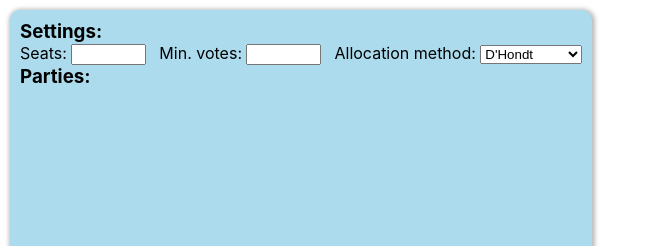
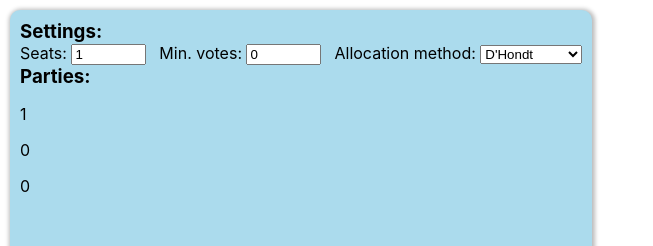
Before and after one commit to luke-r-p/election-tool, a React (Create React App) app: page / in a window 1280 px wide. Shown: the top 246 px of the page, without its empty margins (0-653 px from the left). Built offline with nearby package versions, Linux system fonts and the light colour scheme.

Commit message:
Expanded input settings implementation, onChange currently not working

```diff
--- a/src/App.js
+++ b/src/App.js
@@ -1,14 +1,21 @@
+import { useState } from 'react';
 import './App.css';
-import InputSettings from './InputSettings'
+import {InputSettings, InputSettingsValues} from './InputSettings'
 
 // main function
 function App() {
+  // contains data for the input settings
+  const [inputSettingsValues, setInputSettingsValues] = useState(new InputSettingsValues(1, 0, 0));
+
   return (
     <div className="App">
       <div className='groupInput'>
         <h3>Settings:</h3>
-        <InputSettings/>
+        <InputSettings setter={setInputSettingsValues}/>
         <h3>Parties:</h3>
+        <p>{inputSettingsValues.seats}</p>
+        <p>{inputSettingsValues.minVotes}</p>
+        <p>{inputSettingsValues.allocation}</p>
       </div>
       <div id='diagramDiv'></div>
     </div>
--- a/src/InputSettings.js
+++ b/src/InputSettings.js
@@ -1,17 +1,44 @@
 import './App.css';
 
-export default function InputSettings() {
+export function InputSettings(setter) {
+  // updates the settings values
+  function updateInputSettings() {
+    console.log("Called");
+
+    try {
+      // gets the values from the inputs
+      let s = parseInt(document.getElementById('totalSeats').value);
+      let m = parseInt(document.getElementById('minVotes').value);
+      let a = document.getElementById('allocation').value;
+
+      // updates state
+      setter(new InputSettingsValues(s, m, a));
+
+      console.log("Updated");
+    } catch {}
+  }
+
+  // returns the html inputs
   return (
     <div>
       <label htmlFor='totalSeats'>Seats: </label>
-      <input type='number' name='totalSeats' className='inputSettingsInput'/>
+      <input type='number' id='totalSeats' name='totalSeats' className='inputSettingsInput' min='1' defaultValue='1' onInput={updateInputSettings()}/>
       <label htmlFor='minVotes'>Min. votes: </label>
-      <input type='number' name='minVotes' className='inputSettingsInput'/>
+      <input type='number' id='minVotes' name='minVotes' className='inputSettingsInput' min='0' defaultValue='0' onInput={updateInputSettings()}/>
       <label htmlFor='allocation'>Allocation method: </label>
-      <select name='allocation'>
-        <option value='0'>D'Hondt</option>
-        <option value='1'>Sainte-Laguë</option>
+      <select id='allocation' name='allocation' onChange={updateInputSettings()}>
+        <option value={0}>D'Hondt</option>
+        <option value={1}>Sainte-Laguë</option>
       </select>
     </div>
   )
 }
+
+// class to hold the settings values
+export class InputSettingsValues {
+  constructor(seats, minVotes, allocation) {
+    this.seats = seats;
+    this.minVotes = minVotes;
+    this.allocation = allocation;
+  }
+}
```
